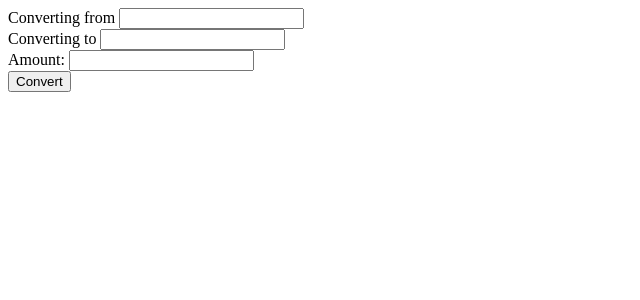
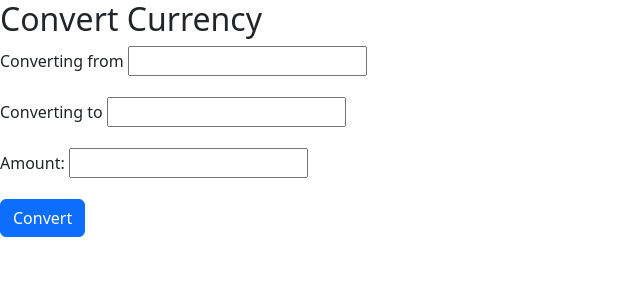
Before and after one commit to Cxynthia-alt/forex-converter, a Flask app: page / in a window 1280 px wide. Shown: the top 300 px of the page, without its empty margins (0-640 px from the left). Run offline with Flask 2, Linux system fonts and the light colour scheme.

Commit message:
flash msg added

```diff
--- a/app.py
+++ b/app.py
@@ -1,5 +1,5 @@
 from flask import Flask, request, render_template, redirect, flash, session, jsonify
-from forex_python.converter import CurrencyCodes, CurrencyRates
+from forex_python.converter import CurrencyCodes, CurrencyRates, RatesNotAvailableError
 from flask_debugtoolbar import DebugToolbarExtension
 
 app = Flask(__name__)
@@ -18,14 +18,19 @@ def present_form():
 def convert():
     source_currency = request.form['source-currency']
     target_currency = request.form['target-currency']
+    target_symbol = CurrencyCodes().get_symbol(target_currency)
     amount = int(request.form["amount"])
 
-    if (len(target_currency) != 3 or target_currency is not target_currency.upper()):
-        flash(f"Not a valid code: {target_currency}")
-        return redirect("/")
-    target_symbol = CurrencyCodes().get_symbol(target_currency)
-    convert_amount = CurrencyRates(force_decimal=True).convert(
-        source_currency, target_currency, amount)
+    if CurrencyCodes().get_currency_name(source_currency) is None:
+        flash('source currency not valid', 'error')
+    if CurrencyCodes().get_currency_name(target_currency) is None:
+        flash('target currency not valid', 'error')
+
+    try:
+        convert_amount = f"{CurrencyRates().convert(source_currency, target_currency, amount):.2f}"
+        flash('The result is here', 'success')
+    except RatesNotAvailableError:
+        flash('There\'s no valid rate', 'error')
     # import pdb
     # pdb.set_trace()
-    return render_template("output.html", target_symbol=target_symbol, convert_amount=round(convert_amount, 2))
+    return render_template("output.html", target_symbol=target_symbol, convert_amount=convert_amount)
--- /dev/null
+++ b/templates/base.html
@@ -0,0 +1,39 @@
+<!DOCTYPE html>
+<html lang="en">
+
+<head>
+  <meta charset="UTF-8">
+  <meta http-equiv="X-UA-Compatible" content="IE=edge">
+  <meta name="viewport" content="width=device-width, initial-scale=1.0">
+  <title>{% block title %}{% endblock %}</title>
+  <link href="https://cdn.jsdelivr.net/npm/bootstrap@5.2.0-beta1/dist/css/bootstrap.min.css" rel="stylesheet"
+    integrity="sha384-0evHe/X+R7YkIZDRvuzKMRqM+OrBnVFBL6DOitfPri4tjfHxaWutUpFmBp4vmVor" crossorigin="anonymous">
+</head>
+
+<body>
+  <main id="content">
+    {% with messages = get_flashed_messages(with_categories=true) %}
+    {% if message %}
+    <section class="message">
+      {% for category,msg in messages %}
+      <p class="{{category}}">{{msg}}</p>
+      {% endfor %}
+    </section>
+    {% endif %}
+    {% endwith %}
+    {% block content %}
+    {% endblock %}
+  </main>
+
+  <script src="https://cdn.jsdelivr.net/npm/bootstrap@5.2.0-beta1/dist/js/bootstrap.bundle.min.js"
+    integrity="sha384-pprn3073KE6tl6bjs2QrFaJGz5/SUsLqktiwsUTF55Jfv3qYSDhgCecCxMW52nD2"
+    crossorigin="anonymous"></script>
+  <script src="https://cdn.jsdelivr.net/npm/@popperjs/core@2.11.5/dist/umd/popper.min.js"
+    integrity="sha384-Xe+8cL9oJa6tN/veChSP7q+mnSPaj5Bcu9mPX5F5xIGE0DVittaqT5lorf0EI7Vk"
+    crossorigin="anonymous"></script>
+  <script src="https://cdn.jsdelivr.net/npm/bootstrap@5.2.0-beta1/dist/js/bootstrap.min.js"
+    integrity="sha384-kjU+l4N0Yf4ZOJErLsIcvOU2qSb74wXpOhqTvwVx3OElZRweTnQ6d31fXEoRD1Jy"
+    crossorigin="anonymous"></script>
+</body>
+
+</html>
--- a/templates/index.html
+++ b/templates/index.html
@@ -1,33 +1,27 @@
-<!DOCTYPE html>
-<html lang="en">
-
-<head>
-  <meta charset="UTF-8">
-  <meta http-equiv="X-UA-Compatible" content="IE=edge">
-  <meta name="viewport" content="width=device-width, initial-scale=1.0">
-  <link rel="shortcut icon" href="#">
-  <title>Convert Currency</title>
-</head>
+{% extends 'base.html' %}
+{% block title %}Form{% endblock %}
+{% block content %}
 
 <body>
+  <p class="h2">Convert Currency</p>
   <form action="/convert" method="POST">
-    <div>
-      <label for="source-currency">Converting from </label>
+    <div class="mb-3">
+      <label for="source-currency" class="form-label">Converting from </label>
       <input type="text" id="source-currency" name="source-currency">
     </div>
-    <div>
-      <label for="target-currency">Converting to </label>
+    <div class="mb-3">
+      <label for="target-currency" class="form-label">Converting to </label>
       <input type="text" id="target-currency" name="target-currency">
     </div>
-    <div>
-      <label for="amount">Amount: </label>
+    <div class="mb-3">
+      <label for="amount" class="form-label">Amount: </label>
       <input type="number" id="amount" name="amount">
     </div>
-    <button id="convertBtn">Convert</button>
+    <button id="convertBtn" class="btn btn-primary">Convert</button>
   </form>
   <section id="result">
 
   </section>
 </body>
 
-</html>
+{% endblock %}
```
Also changed, not shown: templates/output.html (+5 -10 lines), test.py (added, +31 -0 lines), 2 other files.
